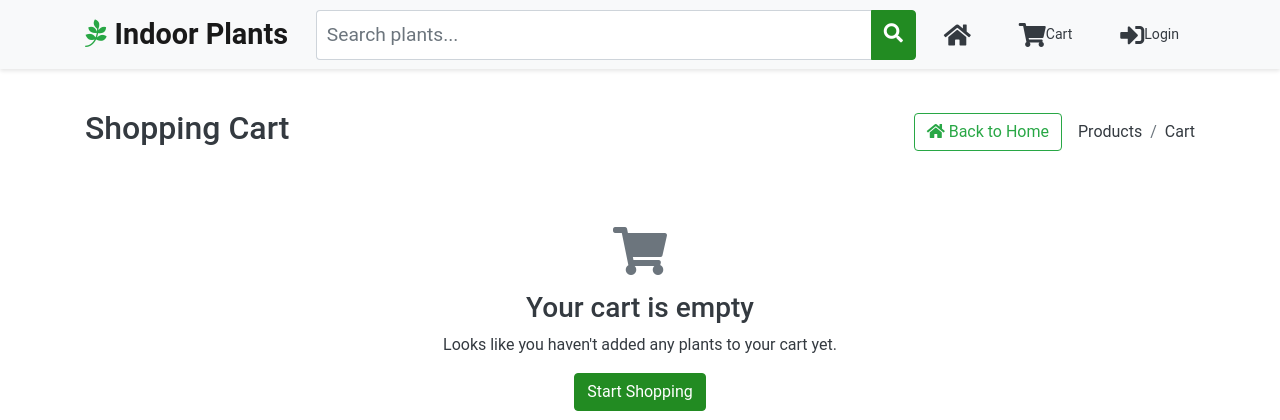
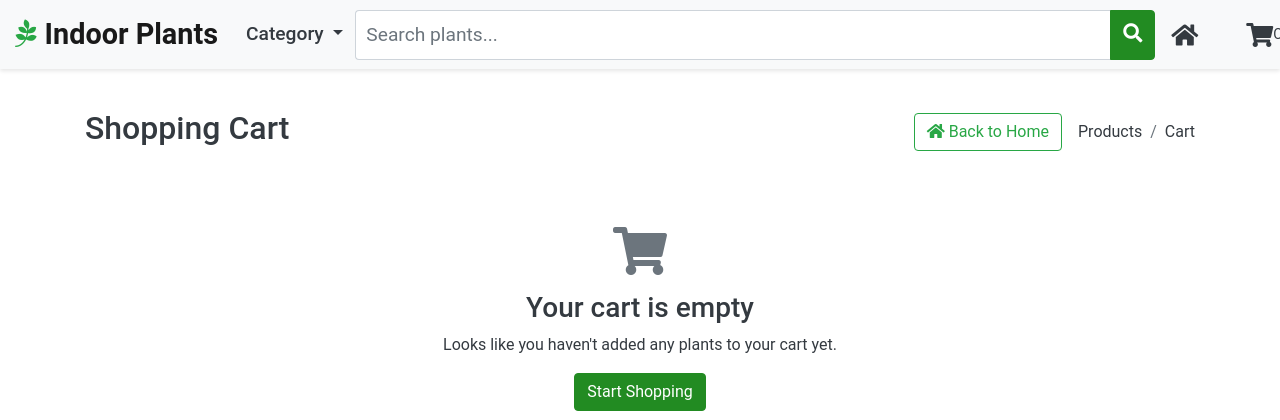
Before and after one commit to nebullii/Indoor-Plants, a Django app: template cart/templates/cart/cart.html in a window 1280 px wide. Shown: the top 420 px of the page. Run offline with Django 3.2, Linux system fonts and the light colour scheme; the template is opened without the code that fills it, so the values that code supplies are empty; some libraries are stand-ins or nearby versions.

Commit message:
Add dynamic category dropdown to header and ensure categories are loaded from database

```diff
--- a/templates/partials/header.html
+++ b/templates/partials/header.html
@@ -1,17 +1,31 @@
 <header class="border-bottom">
     <!-- Top Navigation -->
     <nav class="navbar navbar-expand-lg navbar-light bg-light py-2 fixed-top">
-        <div class="container">
+        <div class="container-fluid d-flex align-items-center justify-content-between">
             <!-- Logo and Brand -->
-            <a class="navbar-brand d-flex align-items-center" href="{% url 'home' %}">
-                <i class="fab fa-pagelines text-success mr-2"></i>
-                <span class="font-weight-bold">Indoor Plants</span>
-            </a>
+            <div class="d-flex align-items-center">
+                <a class="navbar-brand d-flex align-items-center me-3" href="{% url 'home' %}">
+                    <i class="fab fa-pagelines text-success mr-2"></i>
+                    <span class="font-weight-bold">Indoor Plants</span>
+                </a>
+                <div class="dropdown show">
+                    <a class="btn btn-link text-dark dropdown-toggle" href="#" role="button" id="dropdownMenuLink" data-toggle="dropdown" aria-haspopup="true" aria-expanded="false" style="background: transparent; border: none; box-shadow: none; font-size: 1.2rem; font-weight: 500;">
+                        Category
+                    </a>
+                    <div class="dropdown-menu" aria-labelledby="dropdownMenuLink">
+                        {% for category in all_categories %}
+                            <a class="dropdown-item" href="{% url 'products:product_gallery' %}?category={{ category.slug }}">
+                                {{ category.name }}
+                            </a>
+                        {% endfor %}
+                    </div>
+                </div>
+            </div>
 
             <!-- Search Bar -->
             <div class="search-container mx-auto d-none d-lg-block">
                 <form class="form-inline" method="get" action="{% url 'products:search' %}">
-                    <div class="input-group" style="width: 600px;">
+                    <div class="input-group" style="width: 800px;">
                         <input type="search" name="query" class="form-control" placeholder="Search plants..." aria-label="Search">
                         <div class="input-group-append">
                             <button class="btn btn-success" type="submit">
@@ -23,7 +37,7 @@
             </div>
 
             <!-- Right Navigation Items -->
-            <div class="d-flex align-items-center">
+            <div class="d-flex align-items-center justify-content-end">
                 <a href="{% url 'home' %}" class="nav-link text-dark">
                     <i class="fas fa-home"></i>
                     <span class="d-block small"></span>
```
